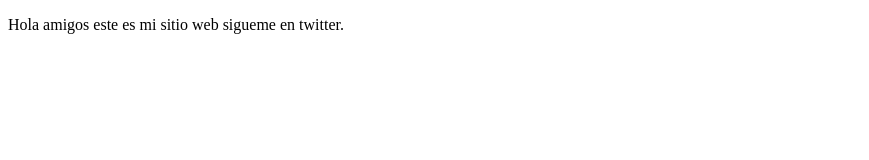
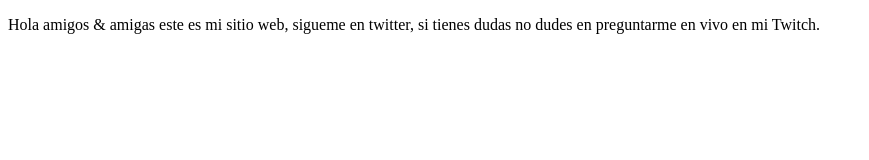
Before and after one commit to JonathanGDC2084/proyectoDemoCursoPrework, a plain HTML site: page index.html in a window 1280 px wide. Shown: the whole page, without its empty margins (0-869 px from the left). Drawn offline with Linux system fonts and the light colour scheme.

Commit message:
cambios agregamos sitio de Twitch

```diff
--- a/index.html
+++ b/index.html
@@ -7,6 +7,6 @@
     <title>Hola mundo</title>
 </head>
 <body>
-    <p>Hola amigos este es mi sitio web sigueme en twitter.</p>
+    <p>Hola amigos & amigas este es mi sitio web, sigueme en twitter, si tienes dudas no dudes en preguntarme en vivo en mi Twitch.</p>
 </body>
 </html>
```
